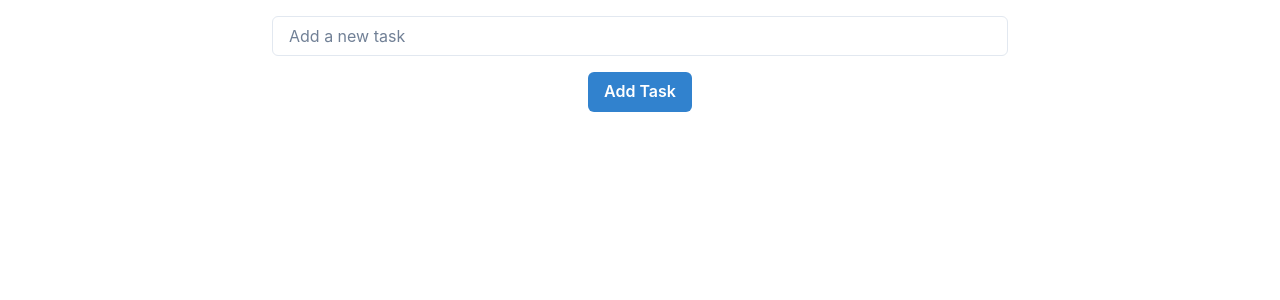
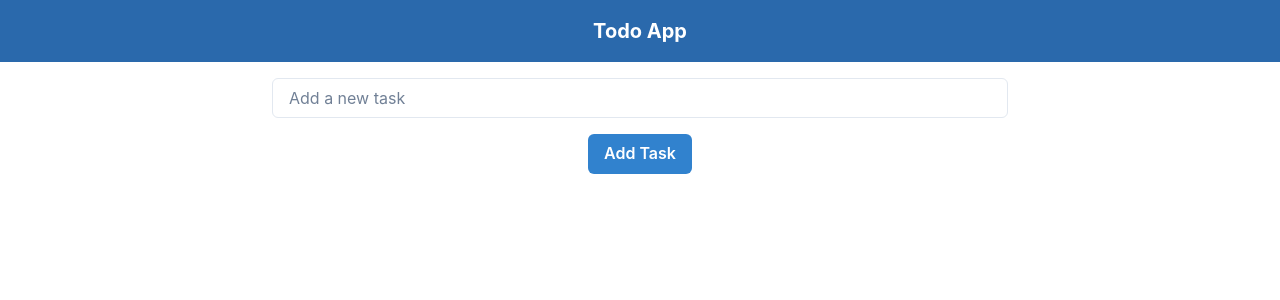
Before and after one commit to GPT-Engineer-App/task-manager-38, a React (Vite) app: page / in a window 1280 px wide. Shown: the top 300 px of the page. Built offline with nearby package versions, Linux system fonts and the light colour scheme.

Commit message:
Added a sleek navigation bar to the Todo App with the app name displayed.

```diff
--- a/src/App.jsx
+++ b/src/App.jsx
@@ -1,13 +1,21 @@
 import { Route, BrowserRouter as Router, Routes } from "react-router-dom";
+import { Box, Flex, Text } from '@chakra-ui/react';
 import Index from "./pages/Index.jsx";
 
 function App() {
   return (
-    <Router>
-      <Routes>
-        <Route exact path="/" element={<Index />} />
-      </Routes>
-    </Router>
+    <>
+      <Box bg="brand.700" w="100%" p={4} color="white">
+        <Flex justify="center" align="center">
+          <Text fontSize="xl" fontWeight="bold">Todo App</Text>
+        </Flex>
+      </Box>
+      <Router style={{ marginTop: '64px' }}>
+        <Routes>
+          <Route exact path="/" element={<Index />} />
+        </Routes>
+      </Router>
+    </>
   );
 }
 
```
